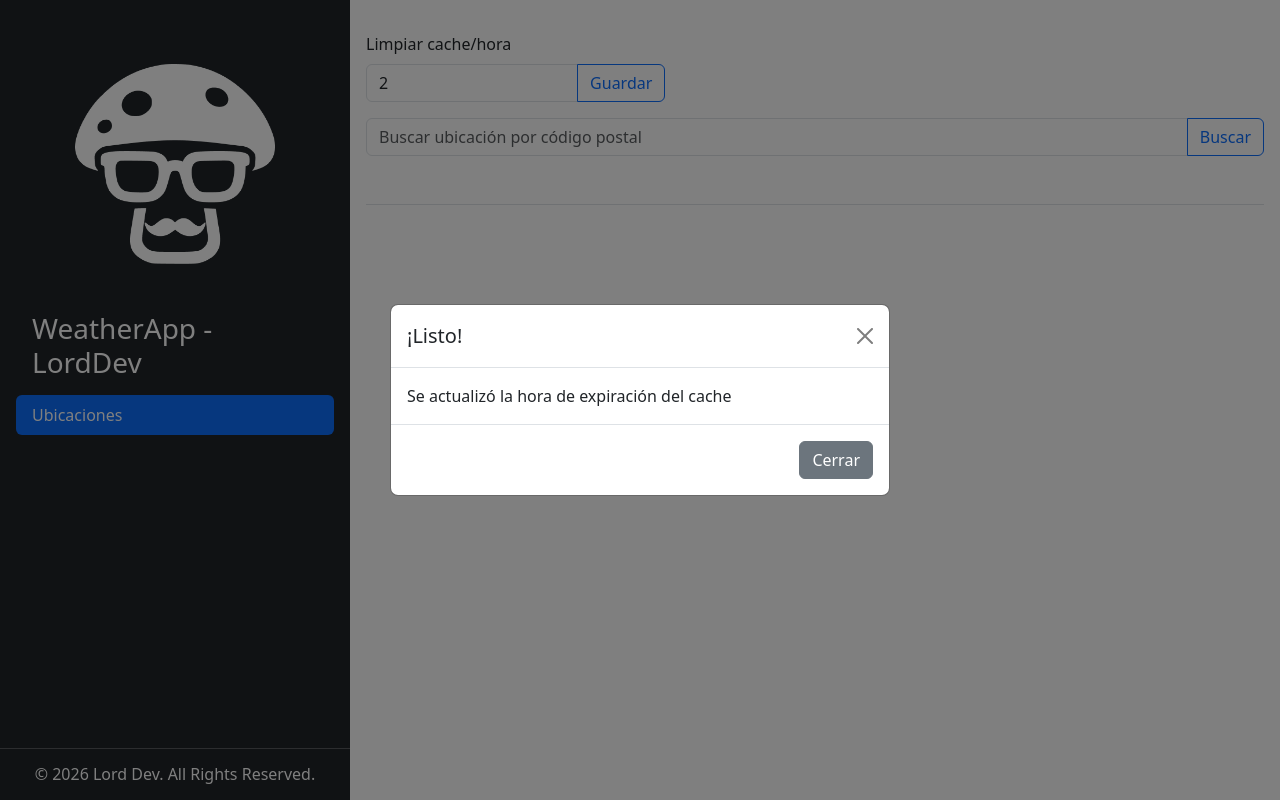
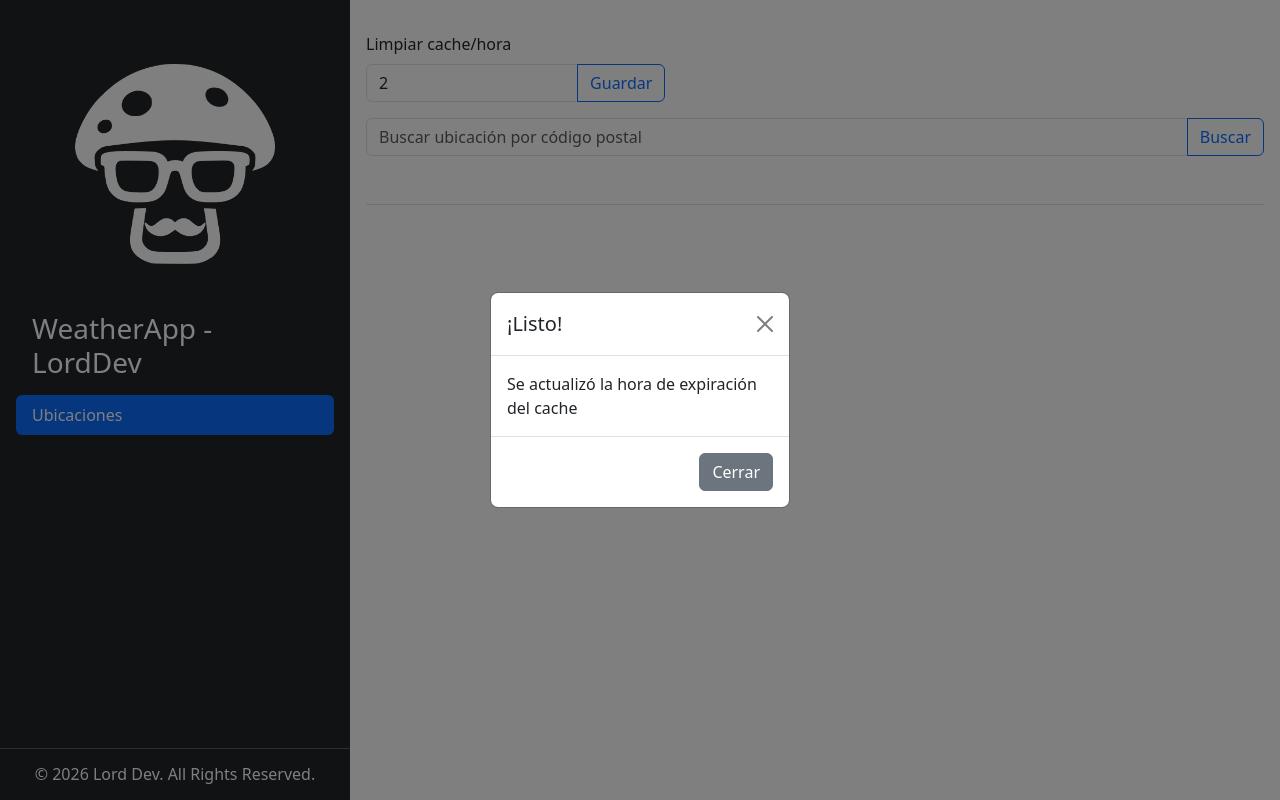
Before and after one commit to MarioRam0s/weatherapp, an Angular app: page /ubicaciones in a window 1280 px wide. Both pictures are taken after a click on the button "Guardar". Built offline with nearby package versions, Linux system fonts and the light colour scheme.

Commit message:
feat: rmejora en el diseño de la card y modal

```diff
--- a/src/app/presentation/pages/ubications/ubications.html
+++ b/src/app/presentation/pages/ubications/ubications.html
@@ -40,13 +40,14 @@
     <div class="alert alert-primary" role="alert">La ubicación ya esta agregada</div>
   }
 
-  <div class="card mb-5" style="width: 30rem">
+  <div class="card w-50 mb-5">
     <div class="card-body">
       <h5 class="card-title">Ubicación</h5>
       <h6 class="card-subtitle mb-2 text-body-primary">
         {{ ubication()?.placeName }} - {{ ubication()?.postalcode }}
       </h6>
-      <p class="card-text">Latitud: {{ ubication()?.lat }} - Longitud: {{ ubication()?.lng }}</p>
+      <p class="card-text">Latitud: {{ ubication()?.lat }}</p>
+      <p class="card-text">Longitud: {{ ubication()?.lng }}</p>
       <div class="d-flex justify-content-end">
         <button class="btn btn-success" (click)="openModal(ubication()!.postalcode)">
           Agregar
--- a/src/app/presentation/shared/modalAlert/modalAlert.html
+++ b/src/app/presentation/shared/modalAlert/modalAlert.html
@@ -5,7 +5,7 @@
   aria-labelledby="modalAlertLabel"
   aria-hidden="true"
 >
-  <div class="modal-dialog modal-dialog-centered">
+  <div class="modal-dialog modal-sm modal-dialog-centered">
     <div class="modal-content">
       <div class="modal-header">
         <h1 class="modal-title fs-5" id="modalAlertLabel">{{ dataModal().title }}</h1>
```
